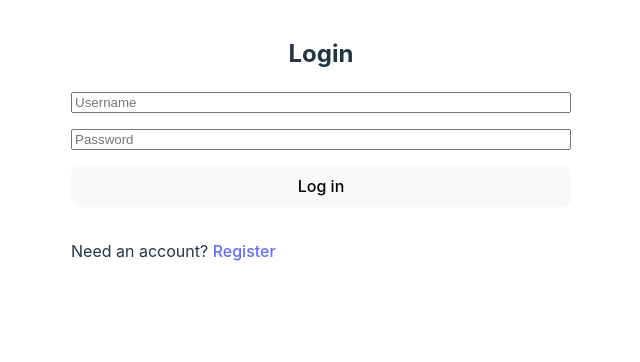
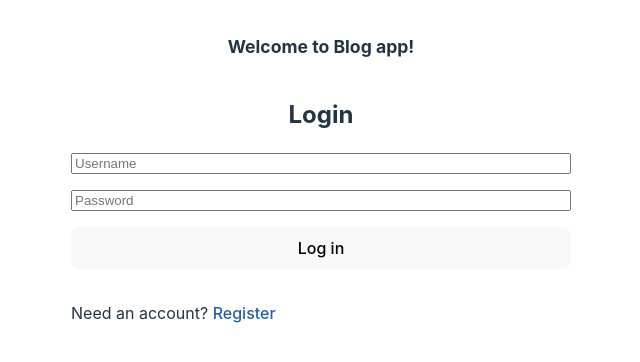
Before and after one commit to Lbicvic/Blog_Web_App, a React (Vite) app in the folder frontend/: page / in a window 1280 px wide. Shown: the top 362 px of the page, without its empty margins (319-959 px from the left). Built offline with nearby package versions, Linux system fonts and the light colour scheme; no server answers.

Commit message:
style links, fix comment delay

```diff
--- a/frontend/src/App.css
+++ b/frontend/src/App.css
@@ -4,7 +4,8 @@
 }
 
 .layout,
-.new-post__wrapper {
+.new-post__wrapper,
+.update__wrapper {
   max-width: 64.063rem;
   width: 100%;
   max-width: clamp(64.063rem, calc(59.522rem + 35.105vw), 97.5rem);
@@ -14,7 +15,8 @@
 
 .new-post,
 .login,
-.register {
+.register,
+.update {
   padding: 1rem 1.5rem;
 }
 
@@ -45,11 +47,26 @@
   justify-content: space-between;
 }
 
+.header__title {
+  font-size: 1rem;
+  font-size: clamp(1rem, calc(0.648rem + 1.502vw), 1.2rem);
+}
+
+.login__header{
+  font-weight: 700;
+  font-size: 0.5rem;
+  font-size: clamp(0.5rem, calc(0.648rem + 1.502vw), 1.1rem);
+}
+
 .nav {
   display: flex;
   justify-content: center;
   align-items: center;
   gap: 1rem;
+}
+
+.nav a:hover {
+  opacity: 0.6;
 }
 
 .login,
@@ -185,7 +202,7 @@ li a {
   color: black;
 }
 
-li a:hover{
+li a:hover {
   opacity: 0.6;
 }
 
@@ -195,7 +212,7 @@ li a:hover{
 }
 
 @media (max-width: 600px) {
-  .post__wrapper{
+  .post__wrapper {
     flex-direction: column;
   }
 
@@ -203,4 +220,12 @@ li a:hover{
     object-fit: unset;
     aspect-ratio: 1/1;
   }
+
+  .comment {
+    flex-direction: column;
+  }
+
+  .comment input {
+    width: auto;
+  }
 }
--- a/frontend/src/components/forms/LoginForm.jsx
+++ b/frontend/src/components/forms/LoginForm.jsx
@@ -52,6 +52,7 @@ const LoginForm = () => {
 
   return (
     <section className="login">
+      <p className="text-center login__header">Welcome to Blog app!</p>
       <div className="login__wrapper">
         <h2>Login</h2>
         {error && <div className="error"> {error} </div>}
--- a/frontend/src/components/forms/NewCommentForm.jsx
+++ b/frontend/src/components/forms/NewCommentForm.jsx
@@ -1,11 +1,11 @@
-import React, { useContext } from "react";
+import React, { useContext, useRef } from "react";
 import { useState } from "react";
 import axios from "axios";
 import AuthContext from "../../context/AuthContext";
 
 const NewCommentForm = ({ postId }) => {
   const { currentUser } = useContext(AuthContext);
-  const [content, setContent] = useState("");
+  const contentRef = useRef();
   const [error, setError] = useState("");
 
   async function handleSubmit(e) {
@@ -14,7 +14,7 @@ const NewCommentForm = ({ postId }) => {
     const comment = {
       username: currentUser.username,
       postId: postId,
-      content: content,
+      content: contentRef.current.value,
     };
 
     axios
@@ -23,7 +23,6 @@ const NewCommentForm = ({ postId }) => {
       })
       .then((response) => {
         setError("");
-        setContent("");
       })
       .catch((error) => {
         console.log(error.response.data);
@@ -45,9 +44,7 @@ const NewCommentForm = ({ postId }) => {
           type="text"
           name="commentContent"
           placeholder="Enter Comment"
-          onChange={(e) => {
-            setContent(e.target.value);
-          }}
+          ref={contentRef}
           onKeyDown={handleKeyDown}
           required
         />
--- a/frontend/src/index.css
+++ b/frontend/src/index.css
@@ -16,7 +16,7 @@
 
 a {
   font-weight: 500;
-  color: #646cff;
+  color: #2660a4;
   text-decoration: inherit;
 }
 
@@ -43,7 +43,7 @@ button {
   transition: border-color 0.25s;
 }
 button:hover {
-  border-color: #646cff;
+  border-color: #2660a4;
 }
 button:focus,
 button:focus-visible {
```
